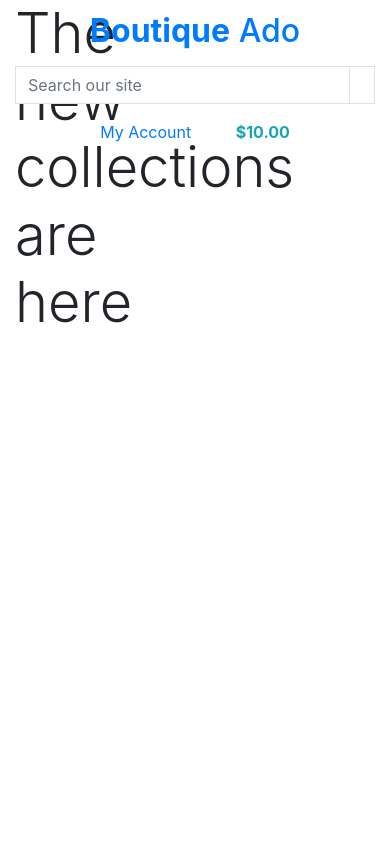
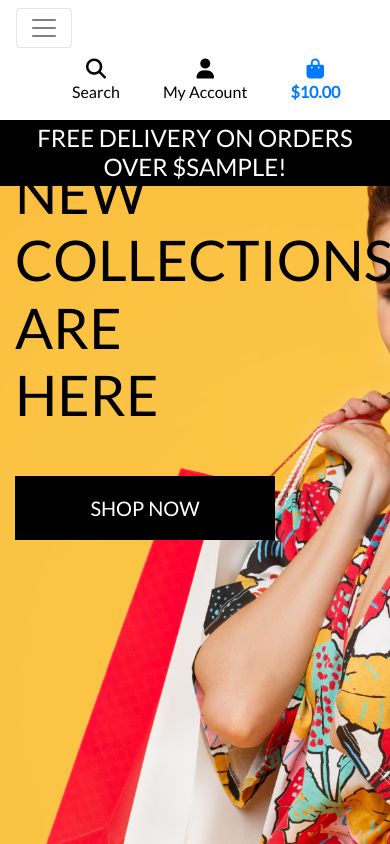
Before and after one commit to dissyulina/boutique_ado_v1, a Django app: template home/templates/home/index.html in a window 390 px wide. Run offline with Django 3.2, Linux system fonts and the light colour scheme; the template is opened without the code that fills it: most values are stand-ins (such as "Sample title", 1, 10 or a date in 2020); some libraries are stand-ins or nearby versions.

Commit message:
Add mobile header and main navbar

```diff
--- a/boutique_ado/settings.py
+++ b/boutique_ado/settings.py
@@ -148,6 +148,11 @@ USE_TZ = True
 # https://docs.djangoproject.com/en/3.2/howto/static-files/
 
 STATIC_URL = '/static/'
+STATICFILES_DIRS = (os.path.join(BASE_DIR, 'static'),)
+
+MEDIA_URL = '/media/'
+MEDIA_ROOT = os.path.join(BASE_DIR, 'media')
+
 
 # Default primary key field type
 # https://docs.djangoproject.com/en/3.2/ref/settings/#default-auto-field
--- a/boutique_ado/urls.py
+++ b/boutique_ado/urls.py
@@ -15,9 +15,11 @@ Including another URLconf
 """
 from django.contrib import admin
 from django.urls import path, include
+from django.conf import settings
+from django.conf.urls.static import static
 
 urlpatterns = [
     path('admin/', admin.site.urls),
     path('accounts/', include('allauth.urls')),
-    path('', include('home.urls'))
-]
+    path('', include('home.urls')),
+] + static(settings.MEDIA_URL, document_root=settings.MEDIA_ROOT)
--- a/home/templates/home/index.html
+++ b/home/templates/home/index.html
@@ -14,11 +14,11 @@
 {% block content %}
     <div class="container h-100">
         <div class="row h-100">
-            <div class="col-7 col-md-6">
-                <h1 class="display-4 logo-front text-black">The new collections are here</h1>
+            <div class="col-7 col-md-6 my-auto">
+                <h1 class="display-4 logo-font text-black">The new collections are here</h1>
                 <div class="my-5">
                     <h4>
-                        <a href="" class="shop-now-button btn btn-lg rounded-0 text-uppercase py-3"></a>
+                        <a href="" class="shop-now-button btn btn-lg rounded-0 text-uppercase py-3">Shop Now</a>
                     </h4>
                 </div>
             </div>
--- /dev/null
+++ b/static/css/base.css
@@ -0,0 +1,85 @@
+html {
+    height: 100%;
+}
+
+body {
+    background: url('/media/homepage_background_cropped.jpg') no-repeat center center fixed;
+    background-size: cover;
+    height: calc(100vh - 164px);
+    color: #555;
+    font-family: 'Lato';
+}
+
+/* from Bulma */
+.icon {
+    align-items: center;
+    display: inline-flex;
+    justify-content: center;
+    height: 1.5rem;
+    width: 1.5rem;
+}
+
+.logo-font {
+    text-transform: uppercase;
+}
+
+.main-logo-link {
+    width: fit-content;
+}
+
+.shop-now-button {
+    background: black;
+    color: white;
+    min-width: 260px;
+}
+
+.btn-black {
+    background: black;
+    color: white;
+}
+
+.shop-now-button:hover,
+.shop-now-button:active,
+.shop-now-button:focus,
+.btn-black:hover,
+.btn-black:active,
+.btn-black:focus {
+    background: #222;
+    color: white;
+}
+
+.text-black {
+    color: #000 !important;
+}
+
+.border-black {
+    border: 1px solid black !important;
+}
+
+.bg-black {
+    background: #000 !important;
+}
+
+/* -------------------------------- Media Queries */
+
+/* Slightly larger container on xl screens */
+@media (min-width: 1200px) {
+  .container {
+    max-width: 80%;
+  }
+}
+
+/* fixed top navbar only on medium and up */
+@media (min-width: 992px) {
+    .fixed-top-desktop-only {
+        position: fixed;
+        top: 0;
+        right: 0;
+        left: 0;
+        z-index: 1030;
+    }
+
+    .header-container {
+        padding-top: 164px;
+    }
+}
--- a/templates/base.html
+++ b/templates/base.html
@@ -13,16 +13,19 @@
         {% endblock %}
 
         {% block corecss %}
-        <link rel="stylesheet" href="https://stackpath.bootstrapcdn.com/bootstrap/4.4.1/css/bootstrap.min.css" integrity="sha384-Vkoo8x4CGsO3+Hhxv8T/Q5PaXtkKtu6ug5TOeNV6gBiFeWPGFN9MuhOf23Q9Ifjh" crossorigin="anonymous">
+            <link rel="stylesheet" href="https://stackpath.bootstrapcdn.com/bootstrap/4.4.1/css/bootstrap.min.css" integrity="sha384-Vkoo8x4CGsO3+Hhxv8T/Q5PaXtkKtu6ug5TOeNV6gBiFeWPGFN9MuhOf23Q9Ifjh" crossorigin="anonymous">
+            <link rel="stylesheet" href="https://fonts.googleapis.com/css2?family=Lato&display=swap">
+            <link rel="stylesheet" href="{% static 'css/base.css' %}">
         {% endblock %}
 
         {% block extra_css %}
         {% endblock %}
 
         {% block corejs %}
-        <script src="https://code.jquery.com/jquery-3.4.1.slim.min.js" integrity="sha384-J6qa4849blE2+poT4WnyKhv5vZF5SrPo0iEjwBvKU7imGFAV0wwj1yYfoRSJoZ+n" crossorigin="anonymous"></script>
-        <script src="https://cdn.jsdelivr.net/npm/popper.js@1.16.0/dist/umd/popper.min.js" integrity="sha384-Q6E9RHvbIyZFJoft+2mJbHaEWldlvI9IOYy5n3zV9zzTtmI3UksdQRVvoxMfooAo" crossorigin="anonymous"></script>
-        <script src="https://stackpath.bootstrapcdn.com/bootstrap/4.4.1/js/bootstrap.min.js" integrity="sha384-wfSDF2E50Y2D1uUdj0O3uMBJnjuUD4Ih7YwaYd1iqfktj0Uod8GCExl3Og8ifwB6" crossorigin="anonymous"></script>
+            <script src="https://kit.fontawesome.com/da5fd7d371.js" crossorigin="anonymous"></script>
+            <script src="https://code.jquery.com/jquery-3.4.1.slim.min.js" integrity="sha384-J6qa4849blE2+poT4WnyKhv5vZF5SrPo0iEjwBvKU7imGFAV0wwj1yYfoRSJoZ+n" crossorigin="anonymous"></script>
+            <script src="https://cdn.jsdelivr.net/npm/popper.js@1.16.0/dist/umd/popper.min.js" integrity="sha384-Q6E9RHvbIyZFJoft+2mJbHaEWldlvI9IOYy5n3zV9zzTtmI3UksdQRVvoxMfooAo" crossorigin="anonymous"></script>
+            <script src="https://stackpath.bootstrapcdn.com/bootstrap/4.4.1/js/bootstrap.min.js" integrity="sha384-wfSDF2E50Y2D1uUdj0O3uMBJnjuUD4Ih7YwaYd1iqfktj0Uod8GCExl3Og8ifwB6" crossorigin="anonymous"></script>
         {% endblock %}
 
         {% block extra_js %}
@@ -33,10 +36,10 @@
 
     <body>
         <header class="container-fluid fixed-top">
-            <div class="row">
+            <div id="topnav" class="row bg-white pt-lg-2 d-none d-lg-flex">
                 <div class="col-12 col-lg-4 my-auto py-1 py-lg-0 text-center text-lg-left">
                     <a href="{% url 'home' %}" class="nav-link main-logo-link">
-                        <h2 class="logo-front text-black my-0"><strong>Boutique</strong> Ado</h2>
+                        <h2 class="logo-font text-black my-0"><strong>Boutique</strong> Ado</h2>
                     </a>
                 </div>
                 <div class="col-12 col-lg-4 my-auto py-1 py-lg-0">
@@ -92,6 +95,20 @@
                     </ul>
                 </div>
             </div>
+            <div class="row bg-white">
+                <nav class="navbar navbar-expand-lg navbar-light w-100">
+                    <button class="navbar-toggler" type="button" data-toggle="collapse" data-target="#main-nav" aria-controls="main-nav" aria-expanded="false" aria-label="Toggle navigation">
+                        <span class="navbar-toggler-icon"></span>
+                    </button>
+                    {% include 'includes/mobile-top-header.html' %}
+                    {% include 'includes/main-nav.html' %}
+                </nav>
+            </div>
+            <div id="delivery-banner" class="row text-center">
+                <div class="col bg-black text-white">
+                    <h4 class="logo-font my-1">Free delivery on orders over ${{ free_delivery_threshold }}!</h4>
+                </div>
+            </div>
         </header>
 
         {% if messages %}
--- /dev/null
+++ b/templates/includes/main-nav.html
@@ -0,0 +1,50 @@
+<div class="collapse navbar-collapse" id="main-nav">
+    <ul class="navbar-nav w-auto mx-auto">
+        <li class="nav-item dropdown">
+            <a class="logo-font font-weight-bold nav-link text-black mr-5" href="#" id="all-products-link" data-toggle="dropdown" aria-haspopup="true" aria-expanded="false">
+                All Products
+            </a>
+            <div class="dropdown-menu border-0" aria-labelledby="all-products-link">
+                <a href="" class="dropdown-item">By Price</a>
+                <a href="" class="dropdown-item ">By Rating</a>
+                <a href="" class="dropdown-item ">By Category</a>
+                <a href="" class="dropdown-item">All Products</a>
+            </div>
+        </li>
+
+        <li class="nav-item dropdown">
+            <a class="logo-font font-weight-bold nav-link text-black mr-5" href="#" id="clothing-link" data-toggle="dropdown" aria-haspopup="true" aria-expanded="false">
+                Clothing
+            </a>
+            <div class="dropdown-menu border-0" aria-labelledby="clothing-link">
+                <a href="" class="dropdown-item">Activewear &amp; Essentials</a>
+                <a href="" class="dropdown-item">Jeans</a>
+                <a href="" class="dropdown-item">Shirts</a>
+                <a href="" class="dropdown-item">All Clothing</a>
+            </div>
+        </li>
+
+        <li class="nav-item dropdown">
+            <a class="logo-font font-weight-bold nav-link text-black mr-5" href="#" id="homeware-link" data-toggle="dropdown" aria-haspopup="true" aria-expanded="false">
+                Homeware
+            </a>
+            <div class="dropdown-menu border-0" aria-labelledby="homeware-link">
+                <a href="" class="dropdown-item">Bed &amp; Bath</a>
+                <a href="" class="dropdown-item">Kitchen &amp; Dining</a>
+                <a href="" class="dropdown-item">All Homeware</a>
+            </div>
+        </li>
+
+        <li class="nav-item dropdown">
+            <a class="logo-font font-weight-bold nav-link text-black" href="#" id="specials-link" data-toggle="dropdown" aria-haspopup="true" aria-expanded="false">
+                Special Offers
+            </a>
+            <div class="dropdown-menu border-0" aria-labelledby="specials-link">
+                <a href="" class="dropdown-item">New Arrivals</a>
+                <a href="" class="dropdown-item">Deals</a>
+                <a href="" class="dropdown-item">Clearance</a>
+                <a href="" class="dropdown-item">All Specials</a>
+            </div>
+        </li>
+    </ul>
+</div>
--- /dev/null
+++ b/templates/includes/mobile-top-header.html
@@ -0,0 +1,58 @@
+<ul class="mb-0">
+    <li class="list-inline-item">
+        <a class="text-black nav-link d-block d-lg-none" href="#" id="mobile-search" data-toggle="dropdown" aria-haspopup="true" aria-expanded="false">
+            <div class="text-center">
+                <div><i class="fas fa-search fa-lg"></i></div>
+                <p class="my-0">Search</p>
+            </div>
+        </a>
+        <div class="dropdown-menu border-0 w-100 p-3 rounded-0 my-0" aria-labelledby="mobile-search">
+            <form class="form" method="GET" action="">
+                <div class="input-group w-100">
+                    <input class="form-control border border-black rounded-0" type="text" name="q" placeholder="Search our site">
+                    <div class="input-group-append">
+                        <button class="form-control form-control btn btn-black border border-black rounded-0" type="submit">
+                            <span class="icon">
+                                <i class="fas fa-search"></i>
+                            </span>
+                        </button>
+                    </div>
+                </div>
+            </form>
+        </div>
+    </li>
+    <li class="list-inline-item dropdown">
+        <a class="text-black nav-link d-block d-lg-none" href="#" id="user-options" data-toggle="dropdown" aria-haspopup="true" aria-expanded="false">
+            <div class="text-center">
+                <div><i class="fas fa-user fa-lg"></i></div>
+                <p class="my-0">My Account</p>
+            </div>
+        </a>
+        <div class="dropdown-menu border-0" aria-labelledby="user-options">
+            {% if request.user.is_authenticated %}
+                {% if request.user.is_superuser %}
+                    <a href="{% url 'account_logout' %}" class="dropdown-item">Product Management</a>
+                {% endif %}
+                <a href="" class="dropdown-item">My Profile</a>
+                <a href="{% url 'account_logout' %}" class="dropdown-item">Logout</a>
+            {% else %}
+                <a href="{% url 'account_signup' %}" class="dropdown-item">Register</a>
+                <a href="{% url 'account_login' %}" class="dropdown-item">Login</a>
+            {% endif %}
+        </div>
+    </li>
+    <li class="list-inline-item">
+        <a class="{% if grand_total %}text-primary font-weight-bold{% else %}text-black{% endif %} nav-link d-block d-lg-none" href="">
+            <div class="text-center">
+                <div><i class="fas fa-shopping-bag fa-lg"></i></div>
+                <p class="my-0">
+                    {% if grand_total %}
+                        ${{ grand_total|floatformat:2 }}
+                    {% else %}
+                        $0.00
+                    {% endif %}
+                </p>
+            </div>
+        </a>
+    </li>
+</ul>
```
Also changed, not shown: media/homepage_background_cropped.jpg (added).
